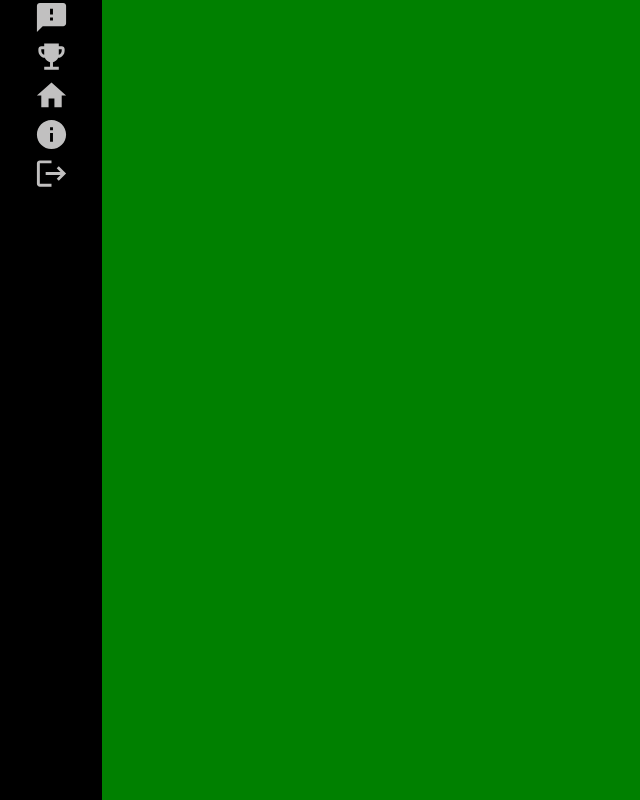
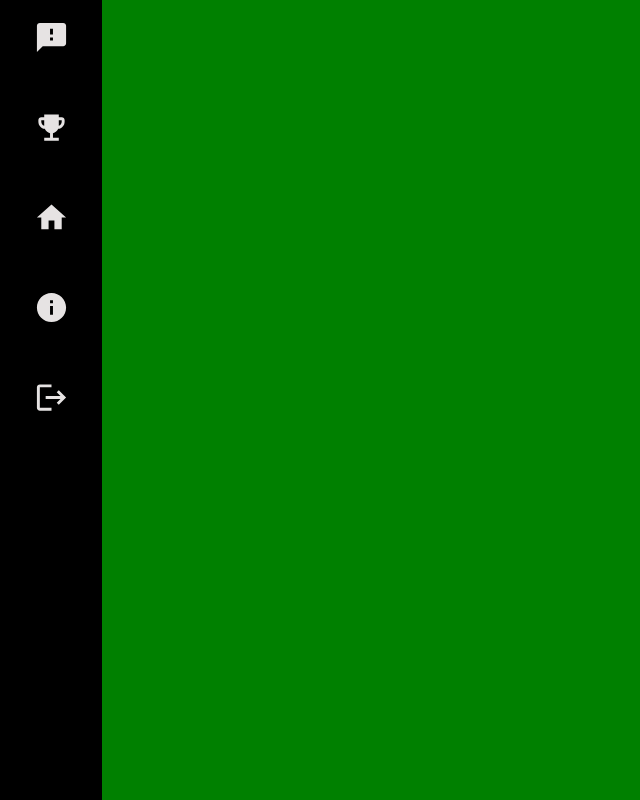
Before and after one commit to akadymov/naegels-app-responsive-ui, a React app: page / in a window 1280 px wide. Shown: the whole page, without its empty margins (0-640 px from the left). Built offline with nearby package versions, Linux system fonts and the light colour scheme.

Commit message:
introducing mui icons in nav menu (DT and tab-ls)

```diff
--- a/src/components/nav-menu/nav-menu.css
+++ b/src/components/nav-menu/nav-menu.css
@@ -59,6 +59,16 @@
     margin-top: 25px;
 }
 
+.menu-item-container.tablet.landscape{
+    height: 70px;
+    margin-top: 20px;
+}
+
+.menu-item-container.desktop{
+    height: 70px;
+    margin-top: 20px;
+}
+
 .MuiSvgIcon-root{
-    color: rgb(193, 192, 192);
+    color: rgb(230, 227, 227);
 }
```
